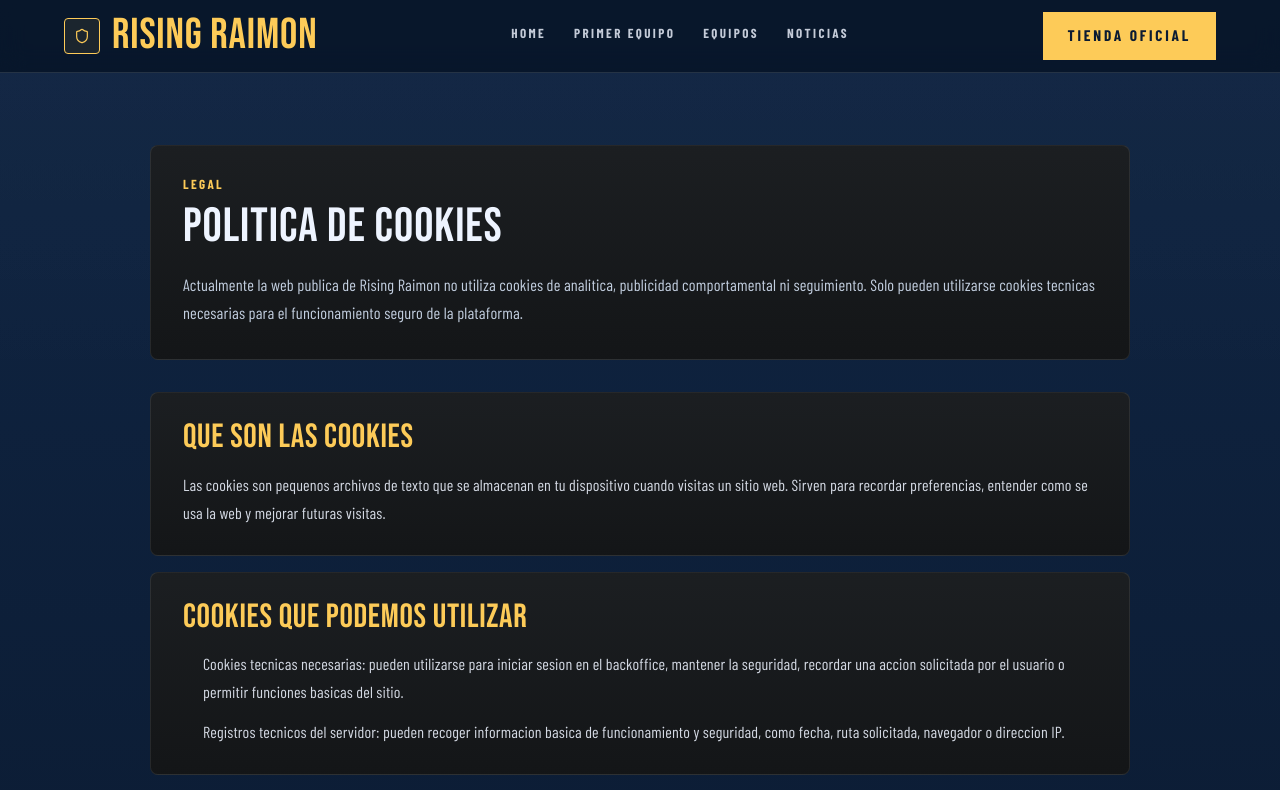
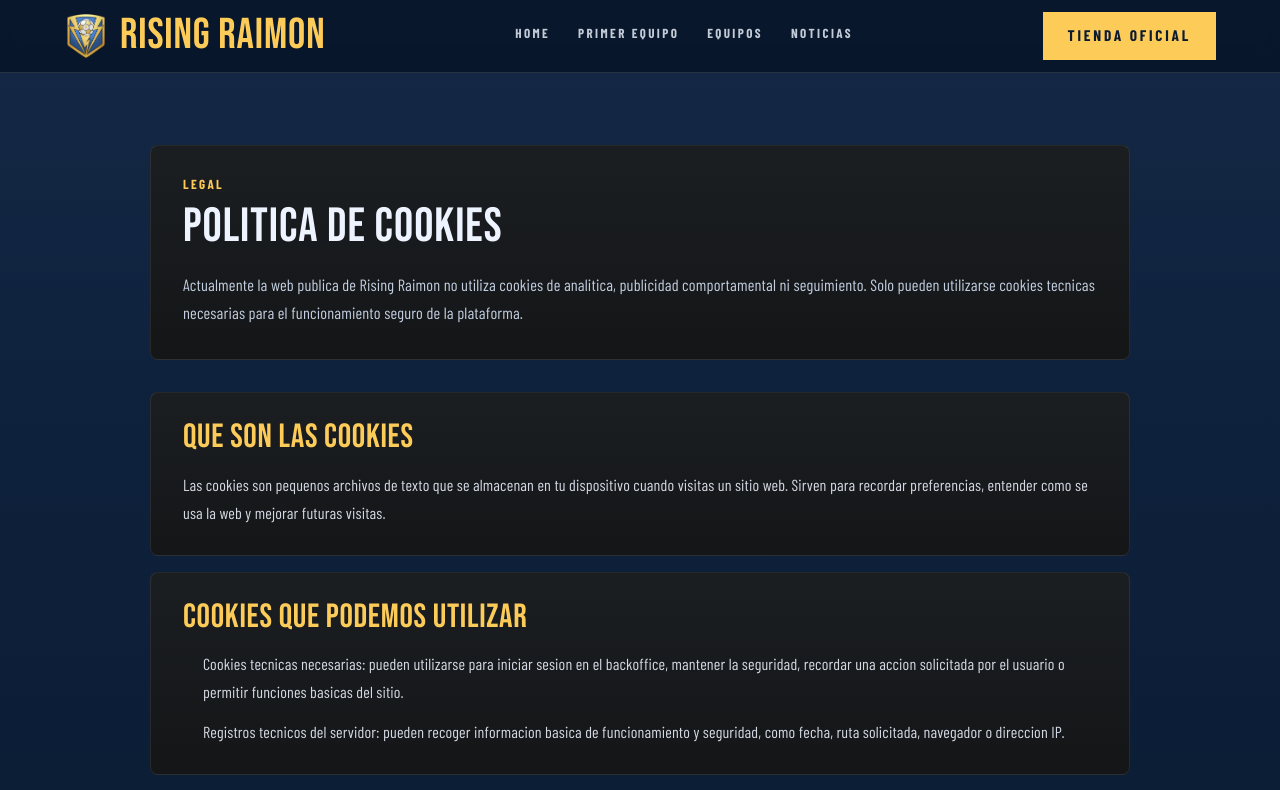
Before and after one commit to Warzack03/rr-web-platform, a Next.js app: page /politica-de-cookies in a window 1280 px wide. Shown: the top 790 px of the page. Built offline with nearby package versions, Linux system fonts and the light colour scheme.

Commit message:
Escudo y quitar mock/db

```diff
--- a/src/components/layout/public-header.tsx
+++ b/src/components/layout/public-header.tsx
@@ -1,5 +1,6 @@
+import Image from "next/image";
 import Link from "next/link";
-import { Menu, Shield } from "lucide-react";
+import { Menu } from "lucide-react";
 import { cn } from "@/lib/utils";
 
 const navItems = [
@@ -18,8 +19,15 @@ export function PublicHeader({ activeKey }: PublicHeaderProps) {
     <header className="sticky top-0 z-50 border-b border-[color:var(--rr-border)] bg-[rgba(7,22,41,0.9)] backdrop-blur-md">
       <div className="mx-auto flex h-[72px] w-full max-w-[1280px] items-center justify-between gap-4 px-5 md:px-8 xl:px-16">
         <Link href="/" className="flex shrink-0 items-center gap-3">
-          <span className="flex h-9 w-9 items-center justify-center rounded-[4px] border border-[color:var(--rr-gold)] bg-[rgba(253,203,88,0.08)] text-[color:var(--rr-gold)]">
-            <Shield className="h-4 w-4" strokeWidth={1.8} />
+          <span className="flex h-11 w-11 items-center justify-center">
+            <Image
+              src="/media/teams/logos/escudo-madrid.webp"
+              alt="Escudo Rising Raimon Madrid"
+              width={44}
+              height={44}
+              priority
+              className="h-11 w-11 object-contain"
+            />
           </span>
           <span className="rr-brand text-[2.25rem] leading-none text-[color:var(--rr-gold)] sm:text-[2.7rem]">
             Rising Raimon
--- a/src/components/layout/public-site-layout.tsx
+++ b/src/components/layout/public-site-layout.tsx
@@ -1,28 +1,21 @@
 import type { ReactNode } from "react";
-import { PublicDataSourceIndicator } from "@/components/layout/public-data-source-indicator";
 import { PublicFooter } from "@/components/layout/public-footer";
 import { PublicHeader } from "@/components/layout/public-header";
-import type { PublicDataSourceInfo } from "@/lib/public/data-source";
 
 type PublicSiteLayoutProps = {
   children: ReactNode;
   activeNav?: "home" | "primer-equipo" | "equipos" | "noticias";
-  debugDataSource?: PublicDataSourceInfo;
 };
 
 export function PublicSiteLayout({
   children,
   activeNav,
-  debugDataSource,
 }: PublicSiteLayoutProps) {
   return (
     <div className="rr-shell flex min-h-screen flex-col">
       <PublicHeader activeKey={activeNav} />
       <main className="flex-1">{children}</main>
       <PublicFooter />
-      {debugDataSource ? (
-        <PublicDataSourceIndicator dataSource={debugDataSource} />
-      ) : null}
     </div>
   );
 }
```
